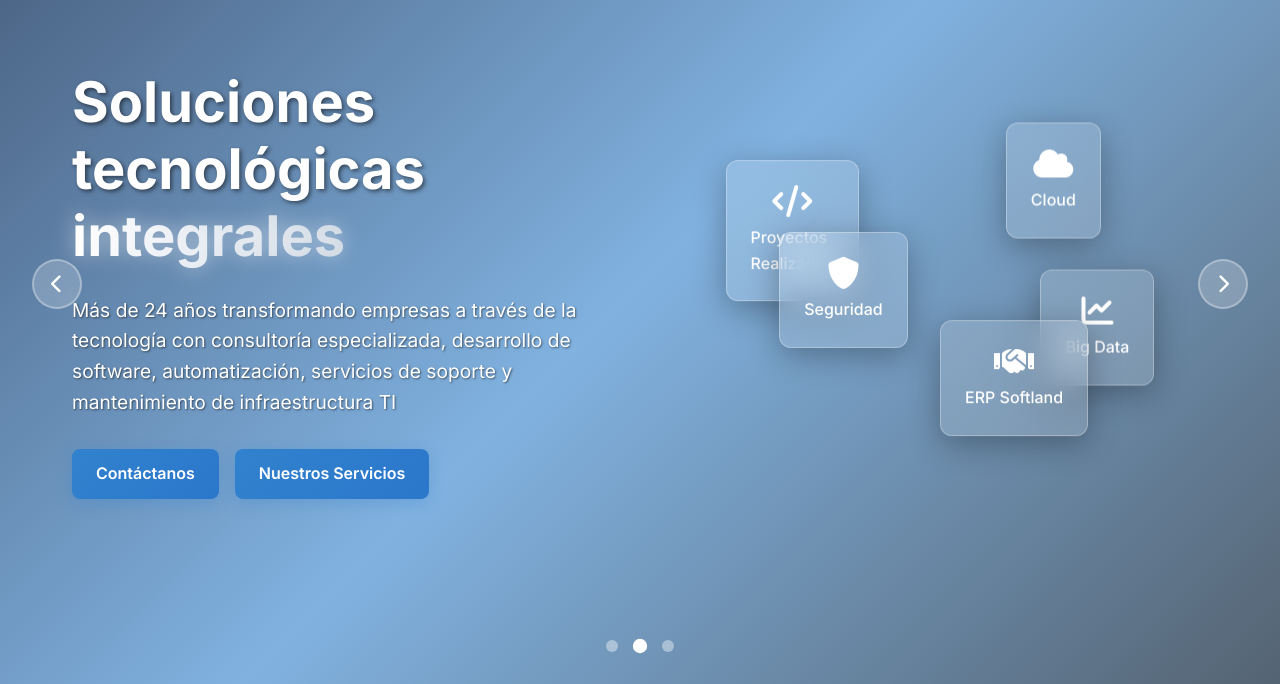
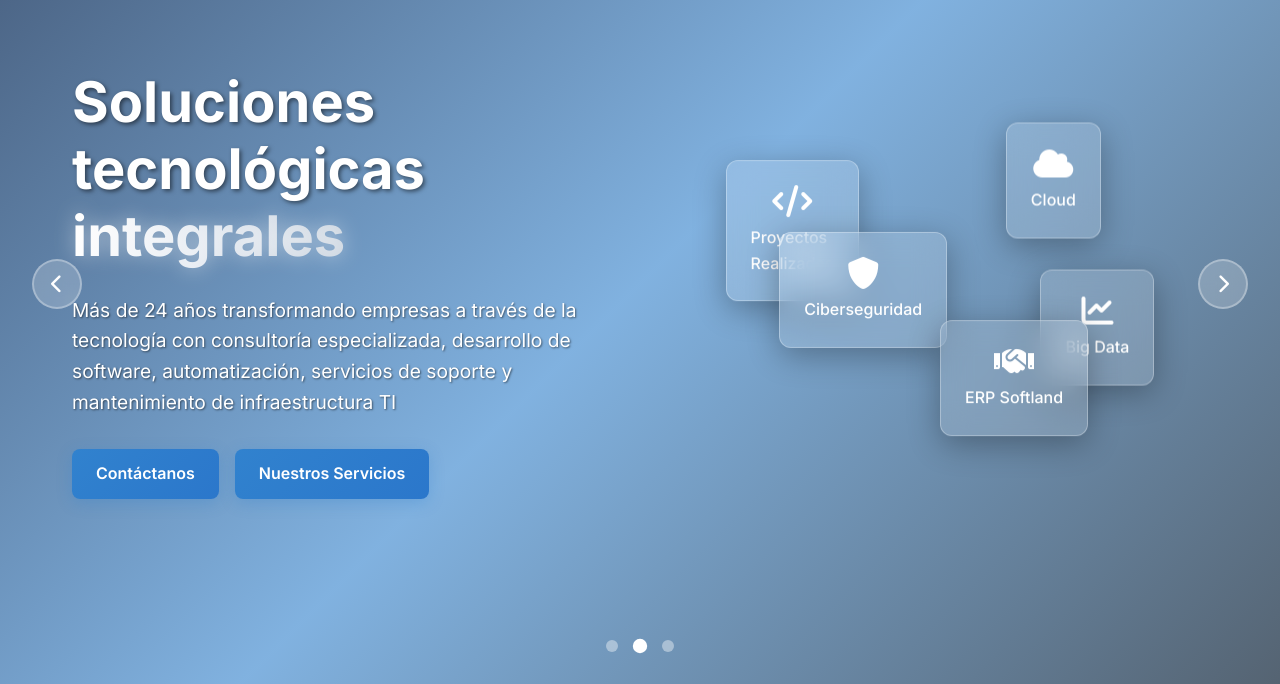
Before and after one commit to Alejandro9670/pagina-ONLINESystem, a website: page index.html in a window 1280 px wide. Shown: the part 116-800 px from the top of the page. Drawn offline with Linux system fonts and the light colour scheme.

Commit message:
Updated index.html

```diff
--- a/index.html
+++ b/index.html
@@ -116,7 +116,7 @@
                 <div class="floating-card">
                     <a href="#servicios">
                         <i class="fas fa-shield-alt"></i>
-                        <span>Seguridad</span>
+                        <span>Ciberseguridad</span>
                     </a>
                 </div>
                 <div class="floating-card">
```
